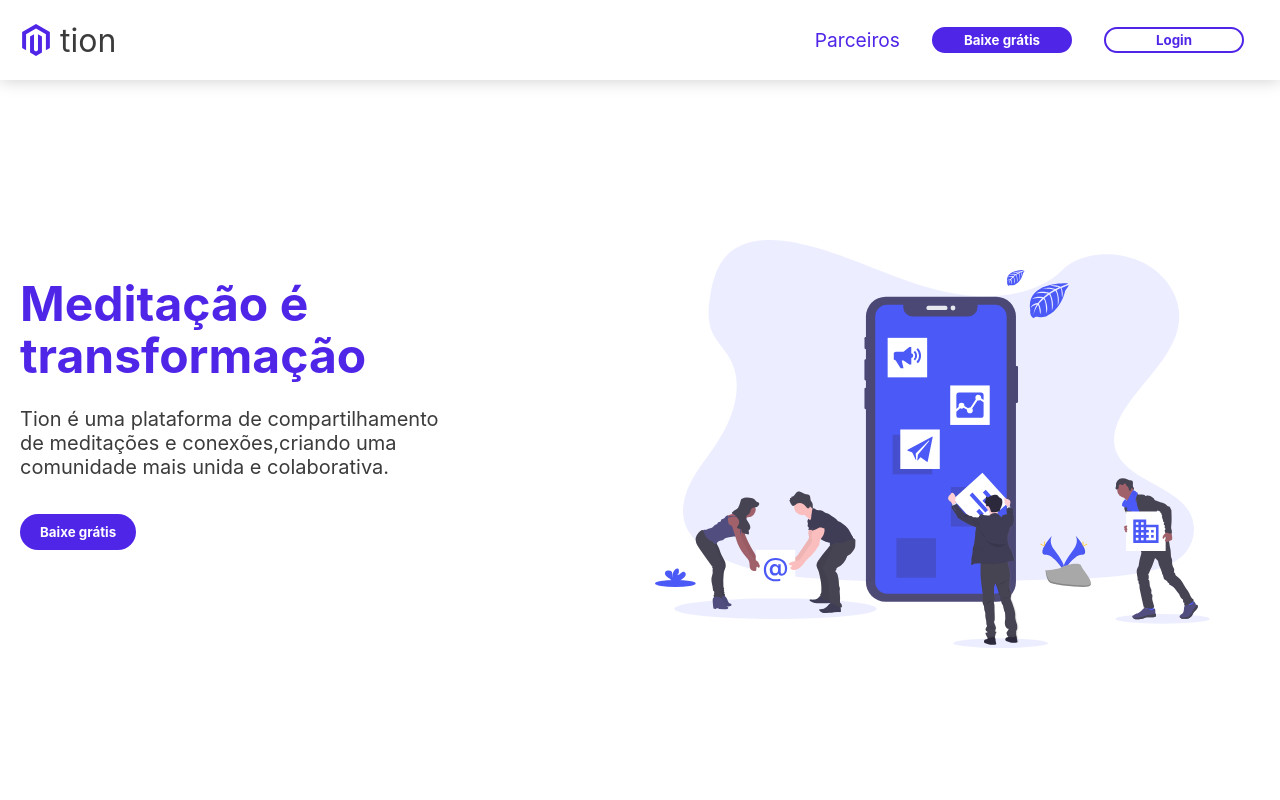
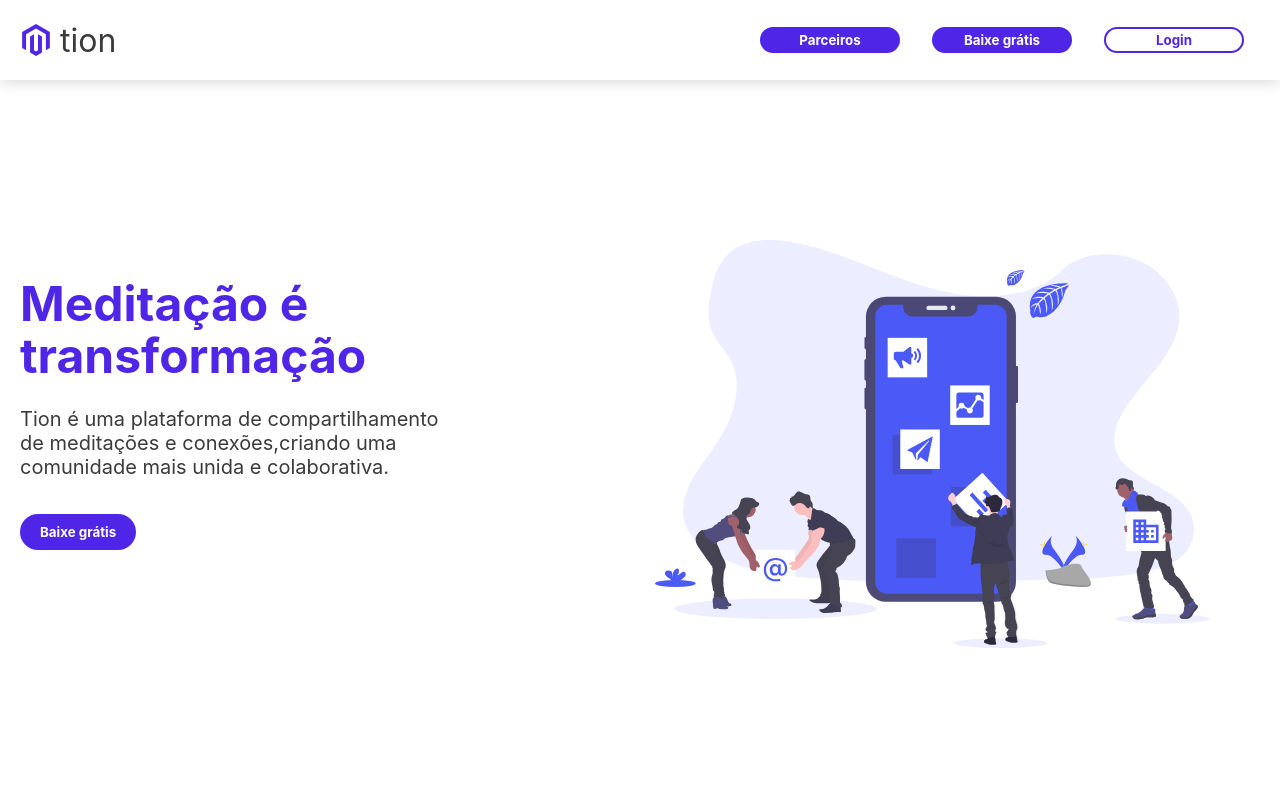
Before and after one commit to samueloh99/tion-website, a React (Create React App) app: page / in a window 1280 px wide. Shown: the top 800 px of the page. Built offline with nearby package versions, Linux system fonts and the light colour scheme.

Commit message:
Added polished library and adjusted navbar

```diff
--- a/package.json
+++ b/package.json
@@ -10,6 +10,7 @@
     "@types/node": "^12.0.0",
     "@types/react": "^16.9.53",
     "@types/react-dom": "^16.9.8",
+    "polished": "^4.1.0",
     "react": "^17.0.1",
     "react-dom": "^17.0.1",
     "react-icons": "^4.1.0",
--- a/src/components/Navbar/Navbar.js
+++ b/src/components/Navbar/Navbar.js
@@ -48,9 +48,19 @@ function Navbar() {
               {click ? <FaTimes /> : <FaBars />}
             </MobileIcon>
             <NavMenu onClick={handleClick} click={click}>
-              <NavItem>
-                <NavLinks to="/partners">Parceiros</NavLinks>
-              </NavItem>
+              <NavItemBtn>
+                {button ? (
+                  <NavBtnLink to="/partners">
+                    <ButtonHighlight>Parceiros</ButtonHighlight>
+                  </NavBtnLink>
+                ) : (
+                  <NavBtnLink to="/partners">
+                    <ButtonHighlight onClick={closeMobileMenu}>
+                      Parceiros
+                    </ButtonHighlight>
+                  </NavBtnLink>
+                )}
+              </NavItemBtn>
               <NavItemBtn>
                 {button ? (
                   <NavBtnLink to="/sign-up">
--- a/src/components/Navbar/NavbarStyle.js
+++ b/src/components/Navbar/NavbarStyle.js
@@ -67,7 +67,7 @@ export const NavMenu = styled.ul`
     left: ${({ click }) => (click ? 0 : '-100%')};
     opacity: 1;
     transition: all 0.5s ease;
-    background: grey;
+    background: white;
   }
 `;
 
@@ -164,6 +164,7 @@ export const ButtonHighlight = styled.button`
   width: 140px;
   outline: none;
   white-space: nowrap;
+  cursor: pointer;
 
   &:hover {
     transition: all 0.3s ease-out;
```
Also changed, not shown: 2 other files (tests, documents, lock files or other folders).
